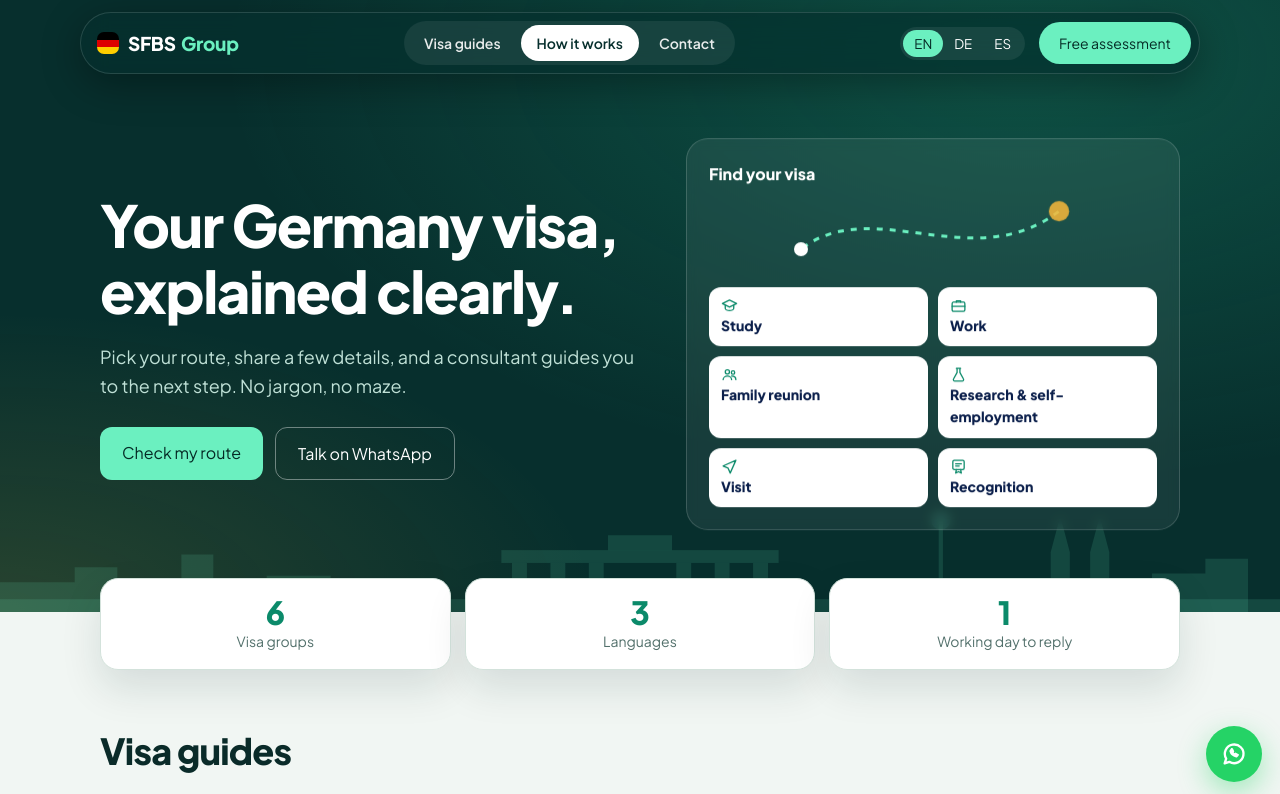
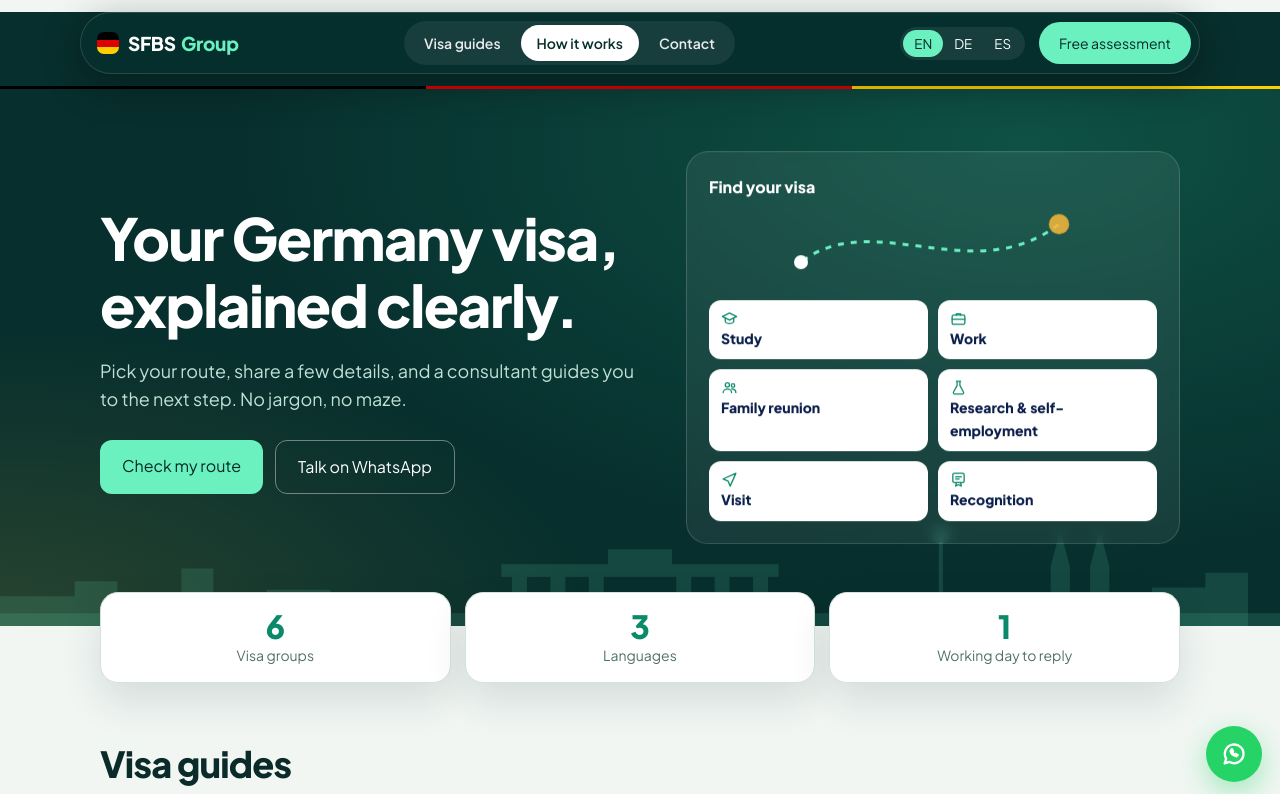
Before and after one commit to kami0923/cloud-prototype, a plain HTML site: page index.html in a window 1280 px wide. Shown: the top 794 px of the page. Drawn offline with Linux system fonts and the light colour scheme.

Commit message:
corrected

```diff
--- a/index.html
+++ b/index.html
@@ -56,10 +56,10 @@ input.bad,select.bad{border-color:#E5484D}.rc{cursor:pointer;border:1.5px solid
 :root[data-theme=dark]{--bg:#05181A;--ink:#E3F4EE;--mut:#8FB3AA;--card:#0B2527;--line:#183C3C;--acc:#3DDBA6;--on:#04211B;--nav:#031112}
 .btn{background:var(--acc);color:var(--on)}.btn:hover{box-shadow:0 10px 26px #0B8A6A55}.btn.g{color:#fff;background:transparent}.btn.o{color:var(--ink);background:transparent}
 input:focus,select:focus,textarea:focus,button:focus-visible,a:focus-visible{outline-color:#0B8A6AAA}
-.hero{background:radial-gradient(800px 420px at 80% 10%,#2BD9A433,transparent),radial-gradient(600px 300px at 0 100%,#FFC93C22,transparent),var(--nav);padding:140px 0 80px}.hero p{color:#BFE0D6}.hero .btn:not(.g){background:var(--mint);color:#052B25}.route{stroke:#6BF0C0}
-.pg{padding-top:calc(env(safe-area-inset-top,0px) + 100px)}.steps .card b{background:var(--acc);color:var(--on)}tbody tr:hover,.rc.on{background:#0B8A6A18}.st{background:#0B8A6A22;color:var(--acc)}.st.New{background:#FFC93C33;color:#9A6B00}.st.Closed{background:#8883;color:var(--mut)}
-header{height:0;overflow:visible;background:none}header::after{display:none}
-.bar{position:absolute;top:12px;left:50%;transform:translateX(-50%);width:min(1120px,calc(100% - 24px));max-width:none;padding:8px 8px 8px 16px;border-radius:99px;background:rgba(7,47,45,.72);backdrop-filter:blur(14px) saturate(1.4);-webkit-backdrop-filter:blur(14px) saturate(1.4);border:1px solid #ffffff22;box-shadow:0 10px 40px #0005;flex-wrap:nowrap;gap:14px}
+.hero{background:radial-gradient(800px 420px at 80% 10%,#2BD9A433,transparent),radial-gradient(600px 300px at 0 100%,#FFC93C22,transparent),var(--nav);padding:64px 0 80px}.hero p{color:#BFE0D6}.hero .btn:not(.g){background:var(--mint);color:#052B25}.route{stroke:#6BF0C0}
+.pg{padding:44px 0}.steps .card b{background:var(--acc);color:var(--on)}tbody tr:hover,.rc.on{background:#0B8A6A18}.st{background:#0B8A6A22;color:var(--acc)}.st.New{background:#FFC93C33;color:#9A6B00}.st.Closed{background:#8883;color:var(--mut)}
+header{height:auto;overflow:visible;background:var(--nav)}header::after{display:block}
+.bar{position:relative;top:auto;left:auto;transform:none;width:min(1120px,calc(100% - 24px));max-width:1120px;margin:12px auto;padding:8px 8px 8px 16px;border-radius:99px;background:rgba(7,47,45,.72);backdrop-filter:blur(14px) saturate(1.4);-webkit-backdrop-filter:blur(14px) saturate(1.4);border:1px solid #ffffff22;box-shadow:0 10px 40px #0005;flex-wrap:nowrap;gap:14px}
 .logo{display:inline-flex;align-items:center;white-space:nowrap}.logo i{color:var(--mint)}.mk{display:inline-flex;flex-direction:column;width:22px;height:22px;border-radius:7px;overflow:hidden;margin-right:9px}.mk u{flex:1}.mk u:nth-child(1){background:#000}.mk u:nth-child(2){background:#D00}.mk u:nth-child(3){background:#FFCE00}
 nav{margin:0 auto;gap:4px;background:#ffffff12;border-radius:99px;padding:4px;flex-wrap:nowrap}nav a{padding:7px 16px;border-radius:99px;opacity:.9;box-shadow:none!important;white-space:nowrap}nav a:hover{background:#ffffff1c}nav a.on{background:#fff;color:#072F2D;opacity:1}.na{display:none}
 .bc{padding:10px 20px;border-radius:99px;font-size:14px;white-space:nowrap;background:var(--mint);color:#052B25}.lang{border:0;background:#ffffff12;padding:3px}.lang button{border-radius:99px}.lang button.on{background:var(--mint);color:#052B25}
@@ -67,7 +67,7 @@ footer{background:none;padding:20px 12px 28px;color:#BFE0D6}footer .wrap{display
 .fcta{display:flex;justify-content:space-between;align-items:center;gap:20px;flex-wrap:wrap;padding-bottom:28px;border-bottom:1px solid #ffffff1f}.fcta h3{font-size:clamp(22px,3vw,32px);color:#fff;letter-spacing:-.6px;max-width:20ch}footer .btn{background:var(--mint);color:#052B25}
 .fg{display:grid;grid-template-columns:1.4fr 1fr 1fr;gap:28px;padding:28px 0}.fg b{color:#fff;display:block;margin-bottom:8px}.fg a{display:block;padding:3px 0;color:#BFE0D6}.fg a:hover{color:var(--mint)}.fg .logo{color:#fff;display:inline-flex}.fg p{margin:10px 0 0;max-width:34ch;font-size:14px}
 .fb{display:flex;justify-content:space-between;gap:12px;flex-wrap:wrap;font-size:13px;color:#8FB3AA;border-top:1px solid #ffffff1f;padding-top:18px}.fb a{color:#8FB3AA}
-@media(max-width:820px){.bar{border-radius:26px;flex-wrap:wrap;padding:10px 12px}nav{order:3;width:100%;overflow-x:auto;margin:0}.na{display:block}.bc{display:none}.lang{margin-left:auto}.hero{padding-top:150px}.pg{padding-top:130px}.fg{grid-template-columns:1fr}footer .wrap{padding:26px 22px}}footer{padding-bottom:76px}.fb a:active{position:relative;z-index:100}
+@media(max-width:820px){.bar{border-radius:26px;flex-wrap:wrap;padding:10px 12px}nav{order:3;width:100%;overflow-x:auto;margin:0}.na{display:block}.bc{display:none}.lang{margin-left:auto}.hero{padding-top:40px}.pg{padding:44px 0}.fg{grid-template-columns:1fr}footer .wrap{padding:26px 22px}}footer{padding-bottom:76px}.fb a:active{position:relative;z-index:100}
 .ic{color:var(--acc)}.card .ic svg{width:32px;height:32px}h2 svg{width:.85em;height:.85em;vertical-align:-3px;color:var(--acc)}.chips svg{width:17px;height:17px;vertical-align:-3px;margin-right:6px;color:#0B8A6A}
 .qz{background:linear-gradient(135deg,var(--nav),#0B5A4D);color:#fff;border-radius:28px;padding:34px;display:grid;gap:14px}.qz h2{margin:0}.qz .sm{color:#BFE0D6}.opts{display:flex;flex-wrap:wrap;gap:10px}.opts button{border:1.5px solid #ffffff55;background:#ffffff14;color:#fff;border-radius:99px;padding:10px 18px;font:600 14px inherit;font-family:inherit;cursor:pointer;transition:background .15s}.opts button.on,.opts button:hover{background:var(--mint);color:#052B25;border-color:var(--mint)}.qr{background:#fff;color:#0A2B29;border-radius:18px;padding:20px;animation:up .35s both}.qr h3{margin:4px 0 10px}.qr .btn.o{color:#0A2B29;border-color:#BCD9CE}
 .cb{display:flex;gap:12px;align-items:flex-end;height:130px;margin-top:10px}.cb div{flex:1;display:flex;flex-direction:column;justify-content:flex-end;align-items:center;height:100%;font-size:12px;gap:2px}.cb i{width:100%;max-width:46px;background:linear-gradient(var(--mint),var(--acc));border-radius:8px 8px 3px 3px;min-height:4px}.cb small{color:var(--mut)}.tb{display:flex;gap:8px;margin-bottom:12px}.tb .btn{padding:8px 16px}
@@ -78,13 +78,13 @@ html{scroll-behavior:smooth}.rv{opacity:0;transform:translateY(18px);transition:
 .hero{position:relative;overflow:hidden}.hero .wrap{position:relative;z-index:1}.sky{position:absolute;left:0;right:0;bottom:0;width:100%;height:120px;pointer-events:none}.fc{animation:fl 6s ease-in-out infinite}@keyframes fl{50%{transform:translateY(-8px)}}
 .stats{padding:0;margin-top:-34px;position:relative;z-index:2}.sg{display:grid;grid-template-columns:repeat(3,1fr);gap:14px}.sg>div{background:var(--card);border:1px solid var(--line);border-radius:18px;padding:16px;text-align:center;font-size:14px;color:var(--mut);box-shadow:0 18px 40px #0B2B2A1F}.sg b{display:block;font-size:32px;line-height:1.1;color:var(--acc)}
 .gb{display:flex;gap:20px;align-items:center;background:linear-gradient(135deg,var(--nav),#0B5A4D);color:#fff;border-radius:26px;padding:28px;margin-bottom:22px;position:relative;overflow:hidden}.gb::after{content:"";position:absolute;right:-40px;top:-40px;width:200px;height:200px;border-radius:50%;background:radial-gradient(#6BF0C055,transparent 70%)}.gb h2{margin:0 0 6px}.gb p{margin:0;color:#BFE0D6}.gi{display:grid;place-items:center;width:68px;height:68px;border-radius:20px;background:#ffffff18;color:var(--mint);flex:none}.gi svg{width:36px;height:36px}
-.fm{background:var(--card);border:1px solid var(--line);border-radius:24px;padding:calc(env(safe-area-inset-top,0px) + 100px) 28px 36px;box-shadow:0 20px 50px #0B2B2A14}
+.fm{background:var(--card);border:1px solid var(--line);border-radius:24px;padding:28px 28px 36px;box-shadow:0 20px 50px #0B2B2A14}
 .fab{position:fixed;right:18px;bottom:calc(18px + env(safe-area-inset-bottom,0px));width:56px;height:56px;border-radius:50%;background:#25D366;color:#fff;display:grid;place-items:center;z-index:25;box-shadow:0 10px 28px #25D36666;animation:fp 2.6s infinite}.fab svg{width:28px;height:28px}@keyframes fp{50%{box-shadow:0 0 0 14px #25D36600,0 10px 28px #25D36666}}
 @media(max-width:820px){.sg b{font-size:24px}.sg>div{padding:12px 8px;font-size:12px}.gb{padding:20px}}
 body{overflow-x:clip}main.pt{animation:fi .45s}.logo i{margin-left:.28em}
 .dr{width:min(420px,100%);padding:0 22px 28px;z-index:60}.bd{position:fixed;inset:0;background:#02100F99;z-index:55;animation:fi .25s}.dh{position:sticky;top:0;z-index:1;background:var(--card);display:flex;justify-content:space-between;align-items:center;padding:calc(16px + env(safe-area-inset-top,0px)) 0 12px;border-bottom:1px solid var(--line);margin-bottom:12px}.x{width:42px;height:42px;border-radius:50%;border:1.5px solid var(--line);background:var(--card);color:var(--ink);font-size:18px;cursor:pointer;transition:background .2s,color .2s}.x:hover{background:var(--acc);color:var(--on)}.toast{z-index:80}
-@media(max-width:980px){.bar{border-radius:26px;flex-wrap:wrap;padding:10px 12px}nav{order:3;width:100%;overflow-x:auto;margin:0;scrollbar-width:none}nav::-webkit-scrollbar{display:none}.na{display:block}.bc{display:none}.lang{margin-left:auto}.hero{padding-top:150px}.pg{padding-top:calc(env(safe-area-inset-top,0px) + 100px)}}
-@media(max-width:640px){section{padding:44px 0}.wrap{padding:0 16px}.qz{padding:22px;border-radius:22px}.fm{padding:calc(env(safe-area-inset-top,0px) + 80px) 16px 28px}.hero h1{letter-spacing:-1px}.hero p{font-size:16px}.cta .btn{flex:1 1 auto;text-align:center}.kb{grid-template-columns:repeat(5,78vw);scroll-snap-type:x mandatory}.kc{scroll-snap-align:start}table{min-width:0}table th:nth-child(n+5),table td:nth-child(n+5){display:none}nav a{padding:7px 12px;font-size:13px}footer{padding:12px 8px 20px}.fcta .btn{width:100%;text-align:center}.gb{flex-direction:column;align-items:flex-start}.row .btn{flex:1}.dr{width:100%}}
+@media(max-width:980px){.bar{border-radius:26px;flex-wrap:wrap;padding:10px 12px}nav{order:3;width:100%;overflow-x:auto;margin:0;scrollbar-width:none}nav::-webkit-scrollbar{display:none}.na{display:block}.bc{display:none}.lang{margin-left:auto}.hero{padding-top:40px}.pg{padding:44px 0}}
+@media(max-width:640px){section{padding:44px 0}.wrap{padding:0 16px}.qz{padding:22px;border-radius:22px}.fm{padding:22px 16px 28px}.hero h1{letter-spacing:-1px}.hero p{font-size:16px}.cta .btn{flex:1 1 auto;text-align:center}.kb{grid-template-columns:repeat(5,78vw);scroll-snap-type:x mandatory}.kc{scroll-snap-align:start}table{min-width:0}table th:nth-child(n+5),table td:nth-child(n+5){display:none}nav a{padding:7px 12px;font-size:13px}footer{padding:12px 8px 20px}.fcta .btn{width:100%;text-align:center}.gb{flex-direction:column;align-items:flex-start}.row .btn{flex:1}.dr{width:100%}}
 </style></head><body>
 <header><div class="bar"><a class="logo" href="#home"><span class="mk"><u></u><u></u><u></u></span>SFBS<i> Group</i></a><nav id="nav"></nav><div class="lang" id="lang"></div><a class="btn bc" href="#apply" id="bcta"></a></div></header>
 <main id="app"></main><a class="fab" id="fab" href="https://wa.me/4915211260118" target="_blank" rel="noopener" aria-label="WhatsApp"><svg viewBox="0 0 24 24" fill="none" stroke="currentColor" stroke-width="2" stroke-linecap="round" stroke-linejoin="round"><path d="M4 20l1.3-4A8 8 0 1 1 8 18.7z"/><path d="M9 9.5c.5 2 2.5 4 5 4.5l1.2-1.2-2-1-.8.8c-.8-.4-1.600-1.200-2-2l.8-.8-1-2z"/></svg></a>
@@ -151,7 +151,7 @@ return `<div class="wrap pg"><h2>Leads</h2><div class="kpis"><div class="card"><
 ${chart(tp)}<div class="tb"><button class="btn ${vw==='table'?'':'o'}" onclick="vw='table';render()">Table</button><button class="btn ${vw==='kanban'?'':'o'}" onclick="vw='kanban';render()">Kanban</button></div>${vw==='kanban'?kb():''}<select style="max-width:220px;margin-bottom:14px;display:${vw==='table'?'block':'none'}" onchange="flt=this.value;render()">${['All',...ST].map(s=>`<option ${flt===s?'selected':''}>${s}</option>`).join('')}</select><div class="card tw" style="padding:6px;display:${vw==='table'?'block':'none'}"><table><thead><tr><th>Name</th><th>Country</th><th>Route</th><th>Status</th><th>Lang</th><th>Date</th></tr></thead><tbody>${v.map(x=>`<tr tabindex="0" onclick="sel=${x.id};render()"><td>${e(x.n)}</td><td>${e(x.c)}</td><td>${gn(x.g)}</td><td><span class="st ${x.s}">${x.s}</span></td><td>${x.l.toUpperCase()}</td><td>${x.d}</td></tr>`).join('')}</tbody></table></div></div>
 ${o?`<div class="bd" onclick="sel=null;render()"></div><div class="dr"><div class="dh"><b>Lead details</b><button class="x" aria-label="Close" onclick="sel=null;render()">✕</button></div><h2 style="margin-top:6px">${e(o.n)}</h2><p class="sm">${e(o.c)} · ${gn(o.g)} · ${o.l.toUpperCase()}</p><label>Status</label><select id="ds">${ST.map(s=>`<option ${o.s===s?'selected':''}>${s}</option>`).join('')}</select><label>Private note</label><textarea id="dn" rows="4">${e(o.note)}</textarea><label>Follow-up date</label><input type="date" id="df" value="${o.fu}"><label>Activity</label><ul class="ck tl">${(o.h||[[o.d,'Lead received']]).slice().reverse().map(x=>`<li>${x[0]} · ${e(x[1])}</li>`).join('')}</ul><div class="cta"><button class="btn" onclick="sv()">Save</button><a class="btn o" href="https://wa.me/4915211260118" target="_blank" rel="noopener">WhatsApp</a></div></div>`:''}`}
 function sv(){const o=leads.find(x=>x.id===sel);o.h=o.h||[[o.d,'Lead received']];const T0='2026-11-17';if(o.s!==ds.value)o.h.push([T0,'Status changed to '+ds.value]);if(o.note!==dn.value)o.h.push([T0,'Note updated']);if(df.value&&o.fu!==df.value)o.h.push([T0,'Follow-up set for '+df.value]);o.s=ds.value;o.note=dn.value;o.fu=df.value;sel=null;toast('Saved');render()}
-function scrollToContent(route,q){requestAnimationFrame(()=>{const h=document.querySelector('header');const offset=h?h.getBoundingClientRect().height+10:100;if(route==='guide'){const el=document.querySelector('#app .gb h2');if(el){const y=el.getBoundingClientRect().top+window.pageYOffset-offset;window.scrollTo({top:y,behavior:'smooth'})}}else if(route==='apply'){const fm=document.querySelector('#app .fm');if(fm){const y=fm.getBoundingClientRect().top+window.pageYOffset-offset;window.scrollTo({top:y,behavior:'smooth'})}}})}
+function scrollToContent(route,q){requestAnimationFrame(()=>{const h=document.querySelector('header');const offset=h?h.getBoundingClientRect().height+10:100;if(route==='guide'){const el=document.querySelector('#app .gb h2');if(el){const y=el.getBoundingClientRect().top+window.pageYOffset-offset;window.scrollTo({top:y,behavior:'smooth'})}}else if(route==='apply'){const fm=document.querySelector('#app .fm');if(fm){const y=fm.getBoundingClientRect().top+window.pageYOffset-offset;window.scrollTo({top:y,behavior:'smooth'})}}else window.scrollTo({top:0,behavior:'smooth'})})}
 
 function render(){const r=R,[p,q]=r.split('-');document.documentElement.lang=L;
 document.getElementById('nav').innerHTML=[['visas',t('nav_v')],['home',t('nav_h')],['apply',t('nav_a')],['contact',t('nav_c')]].map(n=>`<a href="${n[0]==='home'?'#home':('#'+n[0])}" class="${p===n[0]?'on':''} ${n[0]==='apply'?'na':''}">${n[1]}</a>`).join('');
```
Also changed, not shown: 1 other file.
